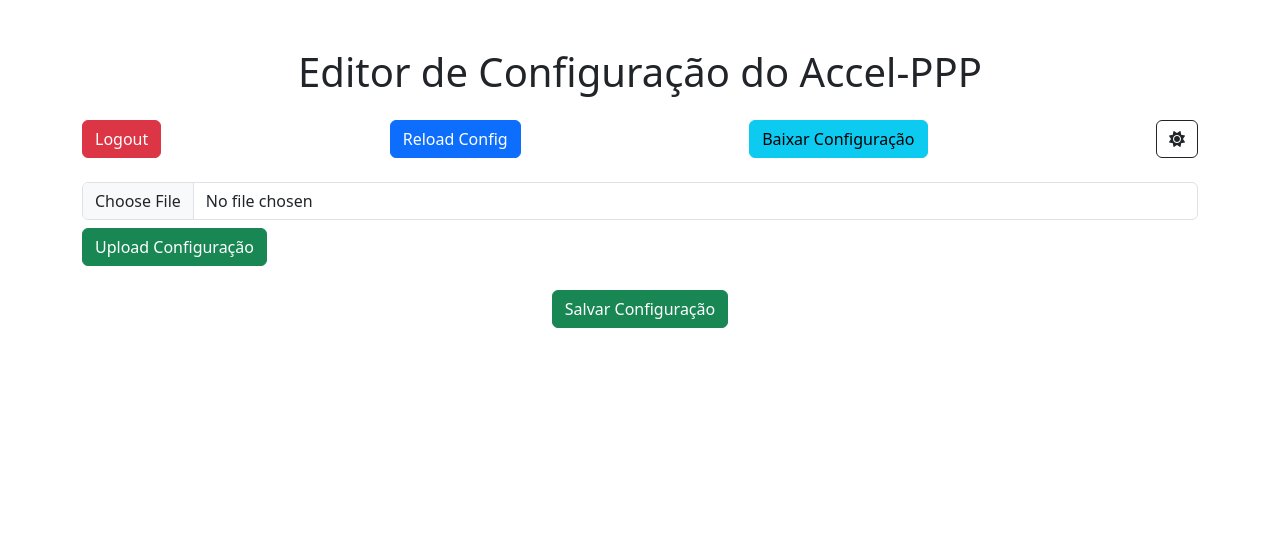
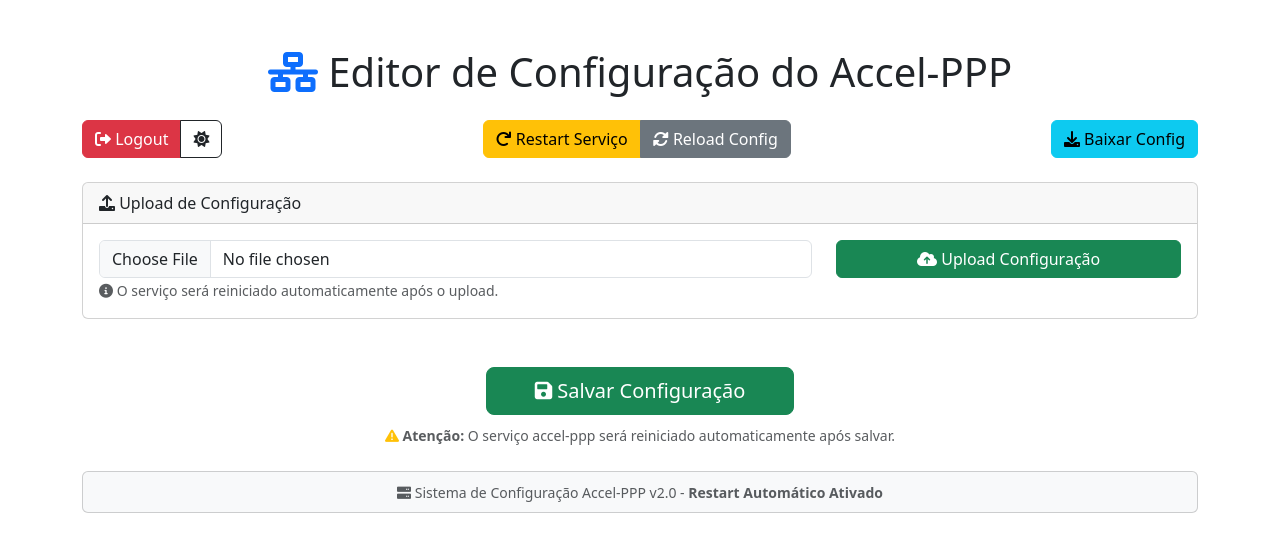
Before and after one commit to steinhorstbr/accel-ppp-config, a Flask app: page /config in a window 1280 px wide. Shown: the top 552 px of the page. Run offline with Flask 3, Linux system fonts and the light colour scheme; the visitor is signed in with stand-in values (Sample User, id 1); some libraries are stand-ins or nearby versions.

Commit message:
Update index.html

```diff
--- a/app/templates/index.html
+++ b/app/templates/index.html
@@ -1,42 +1,199 @@
 <!DOCTYPE html>
-<html lang="en">
+<html lang="pt-BR">
 <head>
     <meta charset="UTF-8">
     <meta name="viewport" content="width=device-width, initial-scale=1.0">
     <title>Accel-PPP Configuration</title>
     <link href="https://cdn.jsdelivr.net/npm/bootstrap@5.3.0-alpha1/dist/css/bootstrap.min.css" rel="stylesheet">
     <link href="https://cdnjs.cloudflare.com/ajax/libs/font-awesome/6.0.0-beta3/css/all.min.css" rel="stylesheet">
+    <style>
+        .loading-btn {
+            pointer-events: none;
+            opacity: 0.6;
+        }
+
+        .alert-custom {
+            position: fixed;
+            top: 20px;
+            right: 20px;
+            z-index: 1050;
+            min-width: 300px;
+        }
+
+        .restart-indicator {
+            border-left: 4px solid #28a745;
+        }
+
+        .restart-warning {
+            border-left: 4px solid #ffc107;
+        }
+
+        .restart-error {
+            border-left: 4px solid #dc3545;
+        }
+
+        .dark-theme {
+            background-color: #2b2b2b;
+            color: #ffffff;
+        }
+
+        .dark-theme .card {
+            background-color: #3b3b3b;
+            border-color: #555;
+        }
+
+        .dark-theme .form-control {
+            background-color: #4b4b4b;
+            border-color: #666;
+            color: #ffffff;
+        }
+
+        .dark-theme .btn-outline-dark {
+            color: #ffffff;
+            border-color: #ffffff;
+        }
+    </style>
 </head>
 <body>
     <div class="container mt-5">
-        <h1 class="text-center mb-4">Editor de Configuração do Accel-PPP</h1>
+        <div class="row">
+            <div class="col-12">
+                <h1 class="text-center mb-4">
+                    <i class="fas fa-network-wired text-primary"></i>
+                    Editor de Configuração do Accel-PPP
+                </h1>
+            </div>
+        </div>
 
-        <!-- Botões -->
-        <div class="d-flex justify-content-between">
-            <button class="btn btn-danger" onclick="logout()">Logout</button>
-            <button class="btn btn-primary" onclick="reloadConfig()">Reload Config</button>
-            <a class="btn btn-info" href="/download-config" download>Baixar Configuração</a>
-            <button class="btn btn-outline-dark" onclick="toggleTheme()">
-                <i id="theme-icon" class="fas fa-sun"></i>
-            </button>
+        <!-- Barra de Controle -->
+        <div class="row mb-4">
+            <div class="col-12">
+                <div class="d-flex justify-content-between align-items-center flex-wrap gap-2">
+                    <!-- Grupo de botões da esquerda -->
+                    <div class="btn-group">
+                        <button class="btn btn-danger" onclick="logout()">
+                            <i class="fas fa-sign-out-alt"></i> Logout
+                        </button>
+                        <button class="btn btn-outline-dark" onclick="toggleTheme()">
+                            <i id="theme-icon" class="fas fa-sun"></i>
+                        </button>
+                    </div>
+
+                    <!-- Grupo central -->
+                    <div class="btn-group">
+                        <button class="btn btn-warning" onclick="restartService()">
+                            <i class="fas fa-redo"></i> Restart Serviço
+                        </button>
+                        <button class="btn btn-secondary" onclick="reloadConfig()">
+                            <i class="fas fa-sync-alt"></i> Reload Config
+                        </button>
+                    </div>
+
+                    <!-- Grupo da direita -->
+                    <div class="btn-group">
+                        <a class="btn btn-info" href="/download-config" download>
+                            <i class="fas fa-download"></i> Baixar Config
+                        </a>
+                    </div>
+                </div>
+            </div>
         </div>
 
         <!-- Upload do arquivo -->
-        <div class="mt-4 mb-4">
-            <input type="file" id="file-upload" class="form-control" />
-            <button class="btn btn-success mt-2" onclick="uploadConfig()">Upload Configuração</button>
+        <div class="row mb-4">
+            <div class="col-12">
+                <div class="card">
+                    <div class="card-header">
+                        <i class="fas fa-upload"></i> Upload de Configuração
+                    </div>
+                    <div class="card-body">
+                        <div class="row">
+                            <div class="col-md-8">
+                                <input type="file" id="file-upload" class="form-control" accept=".conf,.txt" />
+                            </div>
+                            <div class="col-md-4">
+                                <button class="btn btn-success w-100" onclick="uploadConfig()">
+                                    <i class="fas fa-cloud-upload-alt"></i> Upload Configuração
+                                </button>
+                            </div>
+                        </div>
+                        <small class="form-text text-muted mt-2">
+                            <i class="fas fa-info-circle"></i>
+                            O serviço será reiniciado automaticamente após o upload.
+                        </small>
+                    </div>
+                </div>
+            </div>
         </div>
 
         <!-- Área de Configuração -->
-        <div id="sections" class="mb-4"></div>
+        <div class="row">
+            <div class="col-12">
+                <div id="sections" class="mb-4"></div>
+            </div>
+        </div>
 
         <!-- Botão para salvar -->
-        <div class="text-center">
-            <button class="btn btn-success" onclick="saveConfig()">Salvar Configuração</button>
+        <div class="row">
+            <div class="col-12">
+                <div class="text-center mb-4">
+                    <button class="btn btn-success btn-lg px-5" onclick="saveConfig()">
+                        <i class="fas fa-save"></i> Salvar Configuração
+                    </button>
+                    <div class="mt-2">
+                        <small class="text-muted">
+                            <i class="fas fa-exclamation-triangle text-warning"></i>
+                            <strong>Atenção:</strong> O serviço accel-ppp será reiniciado automaticamente após salvar.
+                        </small>
+                    </div>
+                </div>
+            </div>
+        </div>
+
+        <!-- Status do Sistema -->
+        <div class="row">
+            <div class="col-12">
+                <div class="card bg-light">
+                    <div class="card-body text-center py-2">
+                        <small class="text-muted">
+                            <i class="fas fa-server"></i>
+                            Sistema de Configuração Accel-PPP v2.0 -
+                            <strong>Restart Automático Ativado</strong>
+                        </small>
+                    </div>
+                </div>
+            </div>
         </div>
     </div>
 
+    <!-- Scripts -->
+    <script src="https://cdn.jsdelivr.net/npm/bootstrap@5.3.0-alpha1/dist/js/bootstrap.bundle.min.js"></script>
     <script src="https://cdn.jsdelivr.net/npm/jquery/dist/jquery.min.js"></script>
     <script src="/static/js/scripts.js"></script>
+
+    <script>
+        // Adiciona confirmação antes de sair da página se houver alterações não salvas
+        let configChanged = false;
+
+        $(document).ready(function() {
+            // Monitora mudanças nos campos
+            $(document).on('input change', '.form-control, .toggle-switch', function() {
+                configChanged = true;
+            });
+        });
+
+        // Aviso antes de sair da página
+        window.addEventListener('beforeunload', function (e) {
+            if (configChanged) {
+                e.preventDefault();
+                e.returnValue = '';
+            }
+        });
+
+        // Remove o aviso após salvar com sucesso
+        function resetChangeState() {
+            configChanged = false;
+        }
+    </script>
 </body>
 </html>
```
